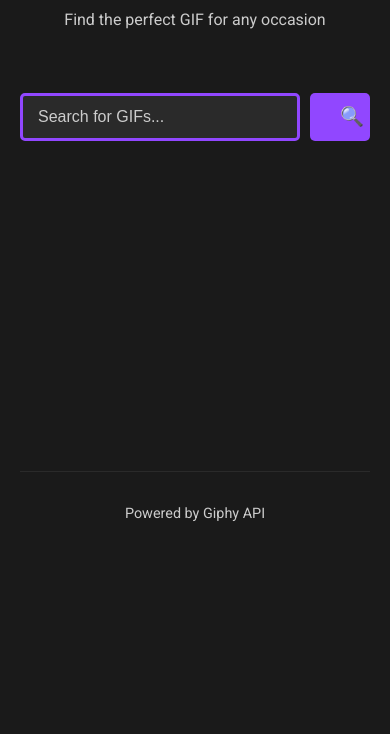
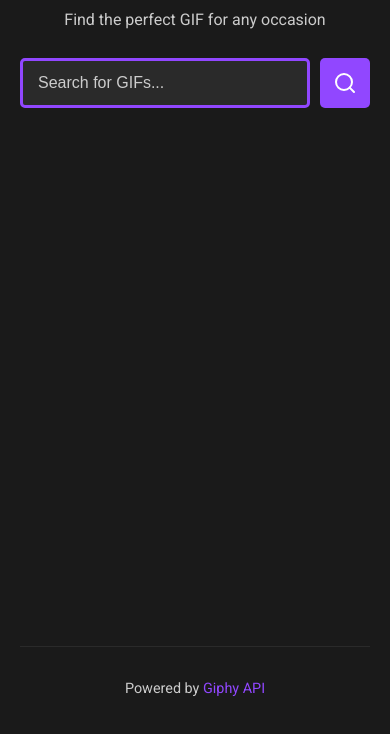
Before and after one commit to Jfranc31/Giphy-Search-Engine, a plain HTML site: page index.html in a window 390 px wide. Shown: the part 94-828 px from the top of the page. Drawn offline with Linux system fonts and the light colour scheme.

Commit message:
Added custom SVG magnifying glass for mobile search button

```diff
--- a/css/style.scss
+++ b/css/style.scss
@@ -20,6 +20,7 @@ body {
     background-color: $bg-color;
     color: $text-color;
     line-height: 1.6;
+    min-height: 100vh;
 }
 
 // Container
@@ -27,6 +28,9 @@ body {
     max-width: 1200px;
     margin: 0 auto;
     padding: 20px;
+    min-height: 100vh;
+    display: flex;
+    flex-direction: column;
 
     header {
         text-align: center;
@@ -38,6 +42,7 @@ body {
             color: $primary-color;
             margin-bottom: 10px;
             font-family: $font-heading;
+            letter-spacing: 3px;
         }
 
         p {
@@ -158,8 +163,8 @@ body {
 // Custom Grid Classes using Flex
 .col-3 {
     // 4 columns on desktop (100% / 4 = 25% minus gap)
-    flex: 0 0 calc(25% - 12px);
-    max-width: calc(25% - 12px);
+    flex: 0 0 calc(25% - 15px);
+    max-width: calc(25% - 15px);
 }
 
 // Individual GIF Item
@@ -201,6 +206,7 @@ body {
     }
 
     .container header {
+        margin-bottom: 5px;
         h1 {
             font-size: 2rem;
             letter-spacing: 2px;
@@ -212,22 +218,36 @@ body {
     }
 
     .search-section {
+        margin-bottom: 5px;
         #search-form {
             .search-container {
                 flex-direction: row;
 
                 #search-input {
-                    width: 100%;
+                    flex: 1;
+                    width: auto;
                 }
 
                 #search-btn {
-                    width: 10%;
+                    width: 50px;
+                    height: 50px;
+                    padding: 0;
                     font-size: 0;
-                }
+                    position: relative;
+                    flex-shrink: 0;
 
-                #search-btn::before {
-                    content: '🔍';
-                    font-size: 1.2rem;
+                    &::before {
+                        content: '';
+                        position: absolute;
+                        top: 50%;
+                        left: 50%;
+                        transform: translate(-50%, -50%);
+                        width: 1.5rem;
+                        height: 1.5rem;
+                        background: url("../images/magnifying-glass.svg") no-repeat center center;
+                        background-size: contain;
+                        filter: brightness(0) invert(1);
+                    }
                 }
             }
         }
@@ -247,11 +267,22 @@ body {
 footer {
     text-align: center;
     padding: 30px 0;
-    margin-top: 50px;
+    margin-top: auto;
     border-top: 1px solid $card-bg;
 
     p {
         color: $text-muted;
         font-size: 0.9rem;
+
+        a {
+            color: $primary-color;
+            text-decoration: none;
+            transition: color 0.3s ease;
+
+            &:hover {
+                color: $secondary-color;
+                text-decoration: underline;
+            }
+        }
     }
 }
--- a/index.html
+++ b/index.html
@@ -44,7 +44,7 @@
         </main>
 
         <footer>
-            <p>Powered by Giphy API</p>
+            <p>Powered by <a href="https://giphy.com" target="_blank">Giphy API</a></p>
         </footer>
     </div>
 
```
Also changed, not shown: css/style.css, images/magnifying-glass.svg (added), 1 other file.
